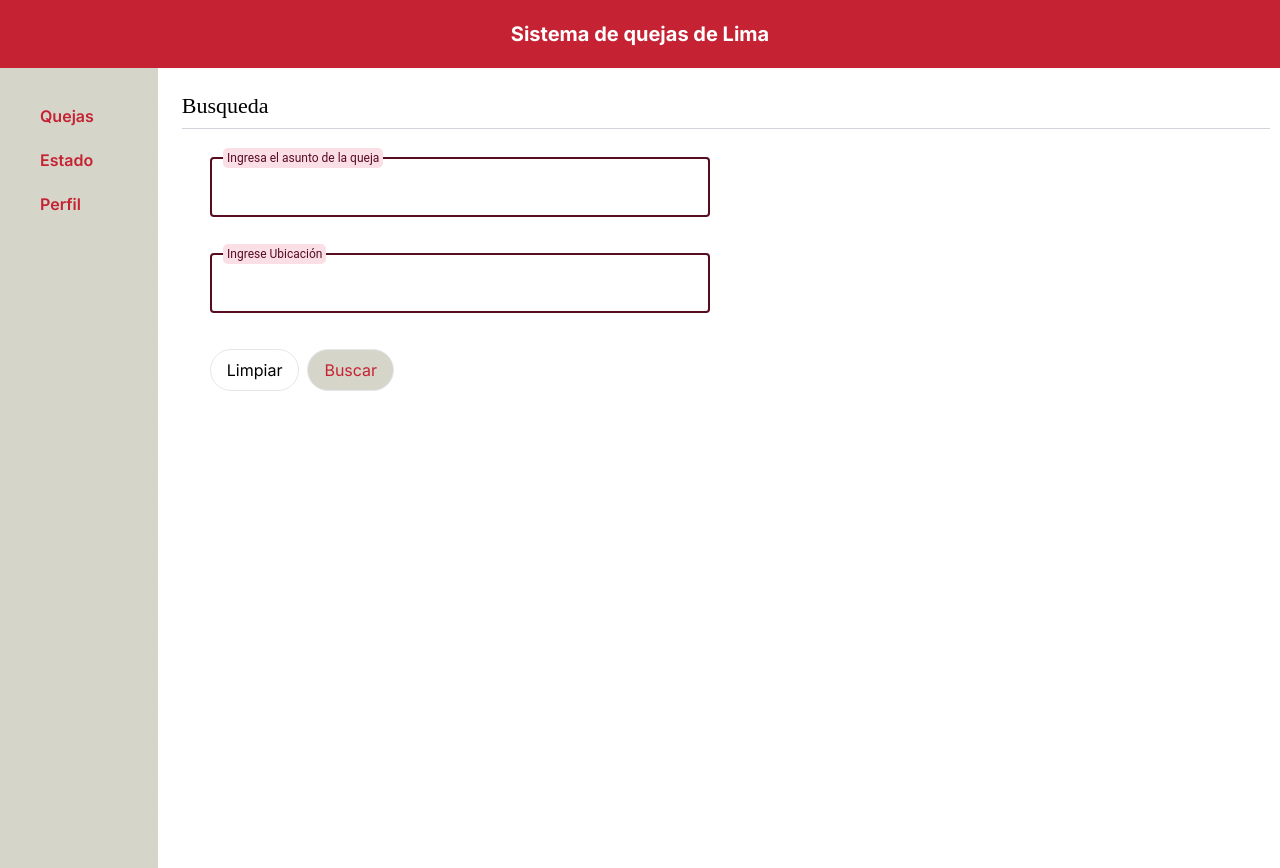
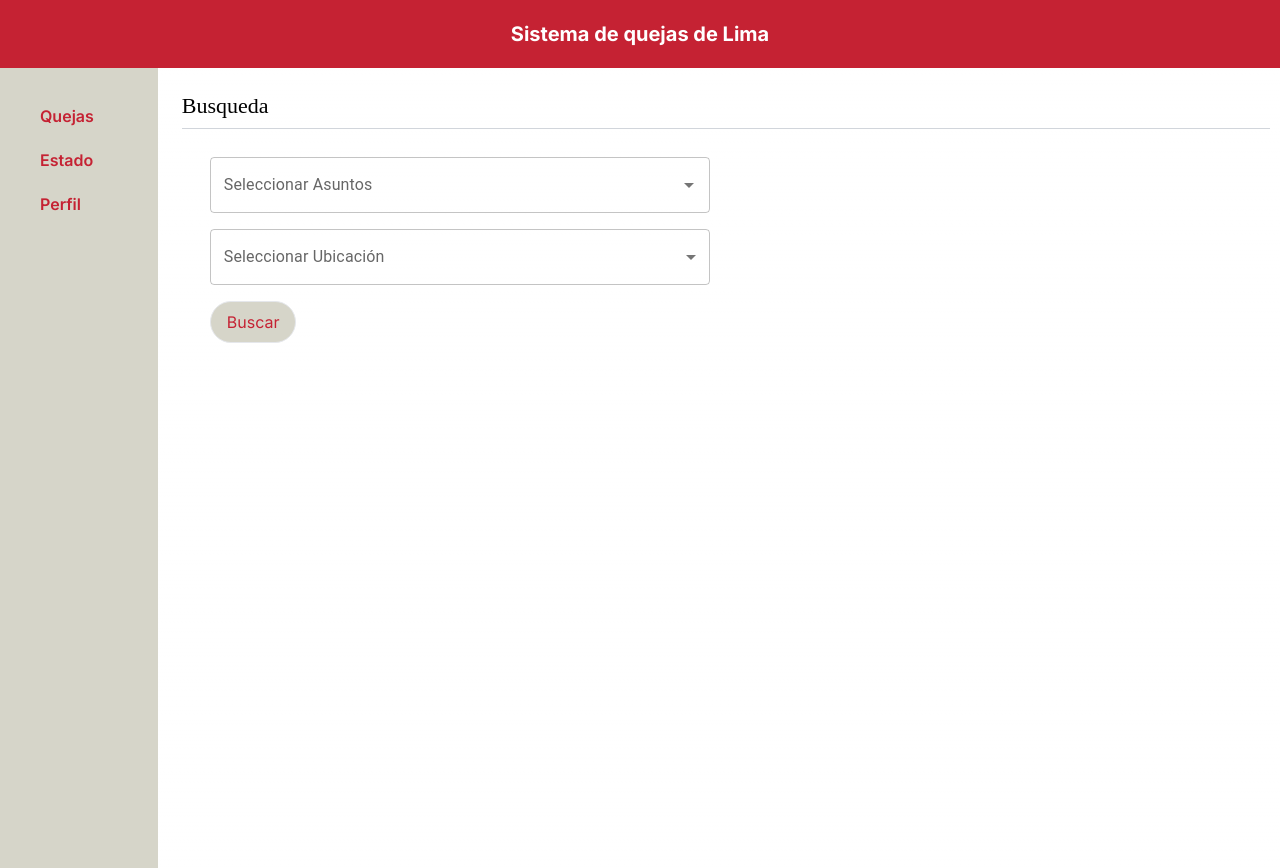
Before and after one commit to Ing-Software-InLima/InLima, a Next.js app: page /gestion in a window 1280 px wide. Built offline with nearby package versions, Linux system fonts and the light colour scheme.

Commit message:
gestion_MUIylacsm

```diff
--- a/src/app/gestion/page.jsx
+++ b/src/app/gestion/page.jsx
@@ -2,22 +2,33 @@
 import './css/gestion.css';
 import { useState } from 'react';
 import { useRouter } from 'next/navigation';
+import Autocomplete from '@mui/material/Autocomplete';
+import TextField from '@mui/material/TextField';
+import Box from '@mui/material/Box';
+import InputLabel from '@mui/material/InputLabel';
+import MenuItem from '@mui/material/MenuItem';
+import FormControl from '@mui/material/FormControl';
+import Select from '@mui/material/Select';
 
 export default function GestionPage() {
 
-    const [asunto, setAsunto] = useState('');
+    const [asuntosSeleccionados, setAsuntosSeleccionados] = useState([]);
     const [ubicacion, setUbicacion] = useState('');
     const router = useRouter();
 
-    const handleLimpiar = () => {
-        // Limpiar los valores de los campos de entrada
-        setAsunto('');
-        setUbicacion('');
+    const handleSeleccionarTodos = () => {
+        // Obtener todos los asuntos disponibles y establecerlos como seleccionados
+        const todosLosAsuntos = ["Veredas rotas", "Calles contaminadas", "Poste de luces apagadas", "Construcción sin licencia", "Comercio ilegal", "Invasión no autorizada de lugares públicos", "Árboles obstruyen la circulación", "Vehículo abandonado", "Mascota perdida", "Inmueble abandonado", "Propiedad en mal estado"];
+        setAsuntosSeleccionados(todosLosAsuntos);
+    };
+
+    const handleChange = (event) => {
+        setUbicacion(event.target.value);
     };
 
     const handleSearch = (e) => {
         // Construye la URL de búsqueda con los parámetros de asunto y ubicación
-        const queryParams = new URLSearchParams({ asunto, ubicacion }).toString();
+        const queryParams = new URLSearchParams({ asuntos: asuntosSeleccionados.join(','), ubicacion }).toString();
         // Redirige a la página de resultados con los parámetros de búsqueda
         router.push(`/resultados?${queryParams}`);
     };
@@ -29,29 +40,50 @@ export default function GestionPage() {
                     <p className="pb-2"> Busqueda</p>
                 </div>
                 <div className=" py-4 px-4 ">
-                    <form className="flex"  onSubmit={(e)=>{e.preventDefault()}}>
+                    <form className="flex" onSubmit={(e) => { e.preventDefault() }}>
                         <div className="mr-4 space-y-4 m-3 ">
-
-                            <div id="text_field">
-                                <div class="borde_text_field">
-                                    <div class="state_layer">
-                                        <div class="content">
-                                            <div id="text_type">
-                                                <p>Ingresa el asunto de la queja</p>
-                                            </div>
-                                            <div id="input_text">
-                                                <input type='text' placeholder='' id="input_text" value={asunto} onChange={(e) => setAsunto(e.target.value)} />
-                                            </div>
-                                        </div>
-                                    </div>
-                                </div>
-
-                                <div class="supporting-text">
-                                    <p></p>
-                                </div>
+                            <div>
+                                <Autocomplete
+                                    multiple
+                                    id="asuntos-autocomplete"
+                                    options={["Seleccionar todos", "Veredas rotas", "Calles contaminadas", "Poste de luces apagadas",
+                                        "Construcción sin licencia", "Comercio ilegal", "Invasión no autorizada de lugares públicos",
+                                        "Árboles obstruyen la circulación", "Vehículo abandonado", "Mascota perdida", "Inmueble abandonado",
+                                        "Propiedad en mal estado"]}
+                                    onChange={(event, newValue) => {
+                                        if (newValue.includes("Seleccionar todos")) {
+                                            handleSeleccionarTodos();
+                                        } else {
+                                            setAsuntosSeleccionados(newValue);
+                                        }
+                                    }}
+                                    renderInput={(params) => (
+                                        <TextField {...params} variant="outlined" label="Seleccionar Asuntos" placeholder="Asuntos" sx={{ '& .MuiOutlinedInput-root': { borderColor: 'inLima_red !important' } }} />
+                                    )}
+                                />
 
                             </div>
 
+
+                            <div>
+                                <Box sx={{ minWidth: 500 }}>
+                                    <FormControl fullWidth>
+                                    <InputLabel id="ubicacion-label">Seleccionar Ubicación</InputLabel>
+                                        <Select
+                                        labelId="ubicacion-label"
+                                        value={ubicacion}
+                                        onChange={handleChange}
+                                        label="Seleccionar Ubicación"
+                                        >
+                                            <MenuItem value={"ate"}>ate</MenuItem>
+                                            <MenuItem value={"ahsdha"}>san isidro</MenuItem>
+                                            <MenuItem value={"sasda"}>Miraflores</MenuItem>
+                                        </Select>
+                                    </FormControl>
+                                </Box>
+                            </div>
+
+                            {/*
                                 <div id="text_field">
                                 <div class="borde_text_field">
                                     <div class="state_layer">
@@ -70,12 +102,13 @@ export default function GestionPage() {
                                         <p></p>
                                     </div>
 
+                                </div>*/}
+
+                            <div className="text-left space-x-2 ">
+                                <button type="submit" onClick={handleSearch} className="bg-inLima_beige px-4 py-2 hover:bg-inLima_red hover:text-white border rounded-full text-inLima_red  py-1">Buscar</button>
                             </div>
 
-                                <div className="text-left space-x-2 ">
-                                    <button type="reset" onClick={handleLimpiar} className="px-4 py-2 hover:text-inLima_red border rounded-full py-1">Limpiar</button>
-                                    <button type="submit" onClick={handleSearch} className="bg-inLima_beige px-4 py-2 hover:bg-inLima_red hover:text-white border rounded-full text-inLima_red  py-1">Buscar</button>
-                                </div>
+
 
                         </div>
 
```
Lines whose indentation alone changed are shown as unchanged.
